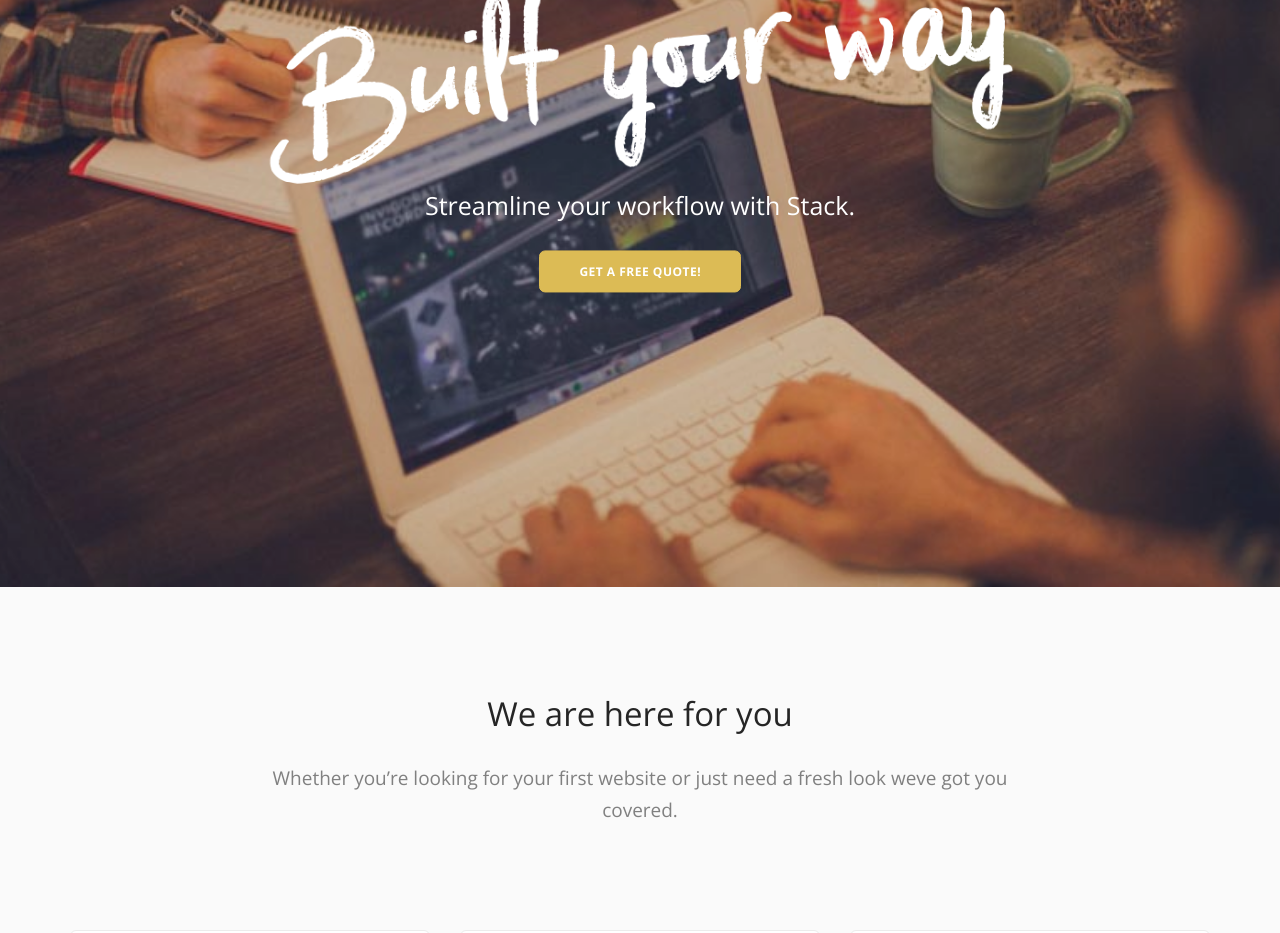
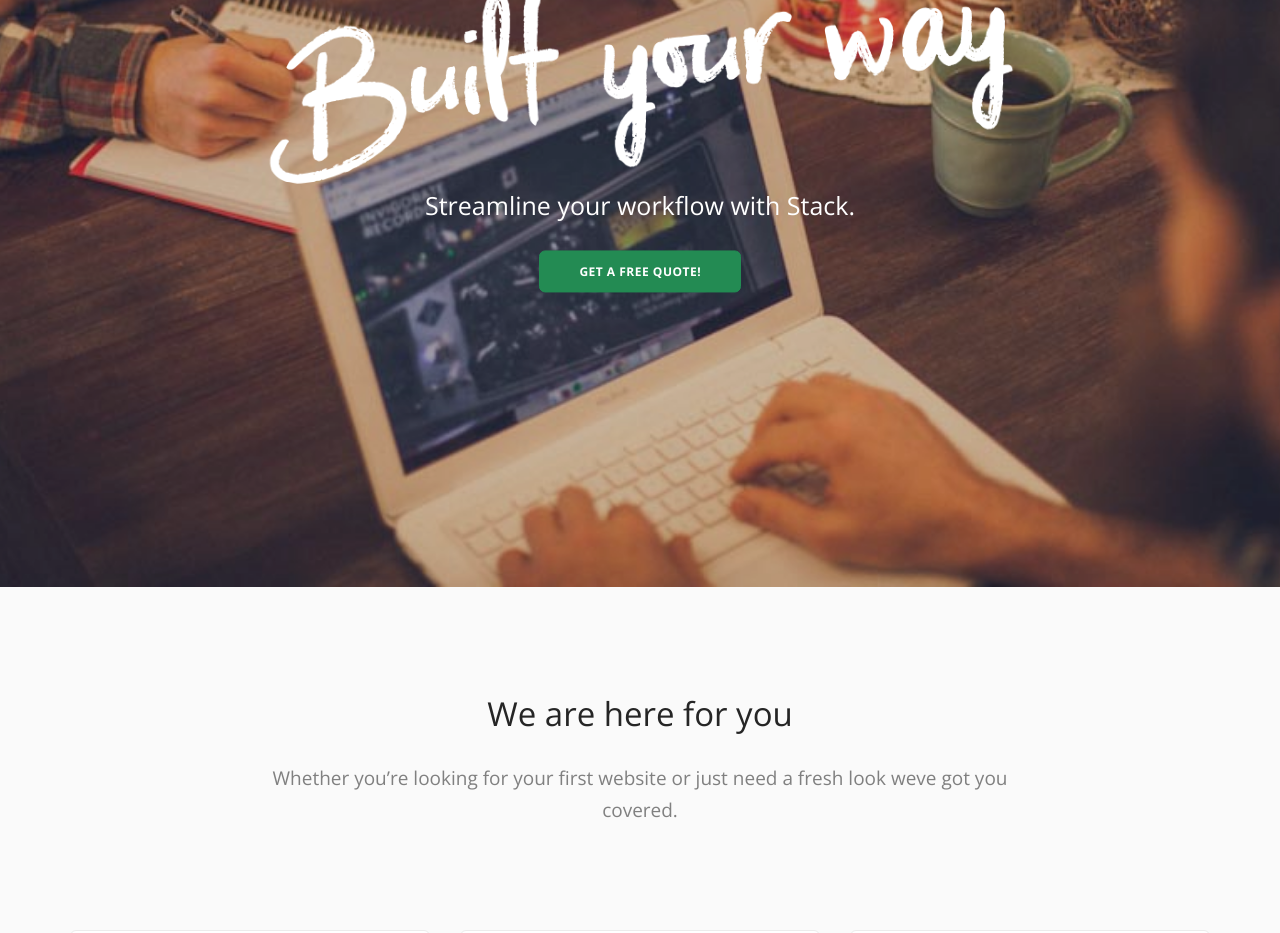
Before and after one commit to WoollyAlly/WoollyAllyTest, a Jekyll site: the page built from index.html, in a window 1280 px wide. Shown: the part 313-1246 px from the top of the page. Built offline with Jekyll 4.4.1, drawn with Linux system fonts in a browser that asks for light colours; some web fonts are replaced.

Commit message:
Updated 'index.html' via CloudCannon

```diff
--- a/index.html
+++ b/index.html
@@ -13,7 +13,7 @@
         <link href="css/lightbox.min.css" rel="stylesheet" type="text/css" media="all" />
         <link href="css/flickity.css" rel="stylesheet" type="text/css" media="all" />
         <link href="css/iconsmind.css" rel="stylesheet" type="text/css" media="all" />
-        <link href="css/theme-yeller.css" rel="stylesheet" type="text/css" media="all" />
+        <link href="css/theme-greensea.css" rel="stylesheet" type="text/css" media="all" />
         <link href="css/custom.css" rel="stylesheet" type="text/css" media="all" />
         <link href="https://fonts.googleapis.com/css?family=Open+Sans:200,300,400,400i,500,600,700%7CMerriweather:300,300i%7CMaterial+Icons" rel="stylesheet">
     </head>
```
